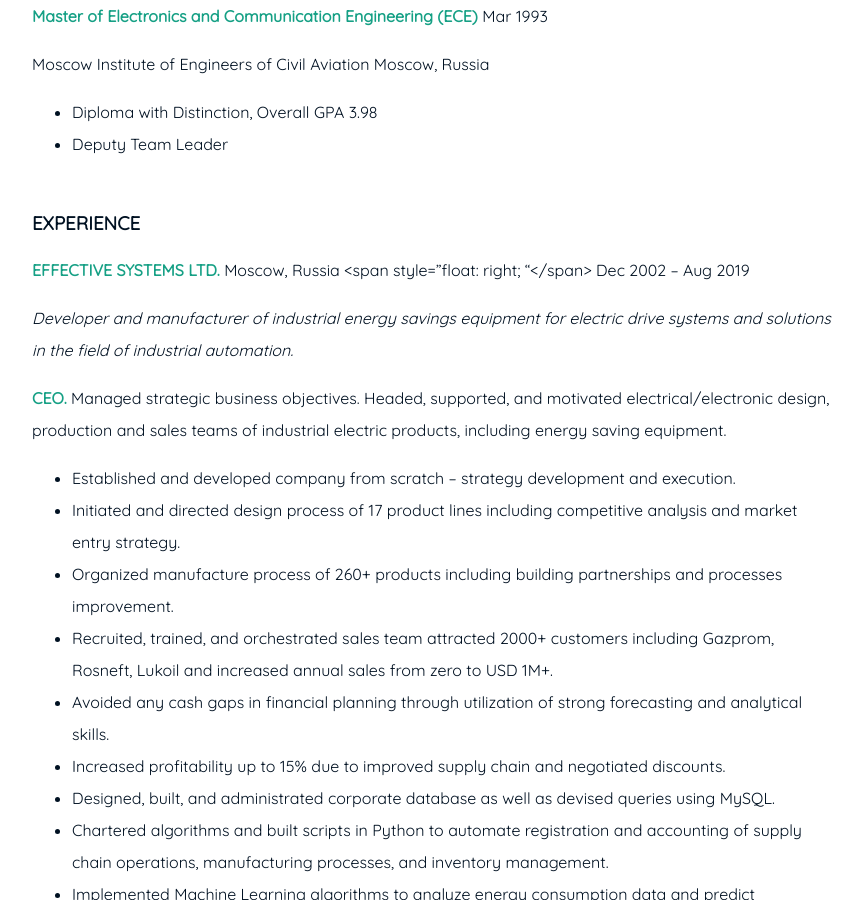
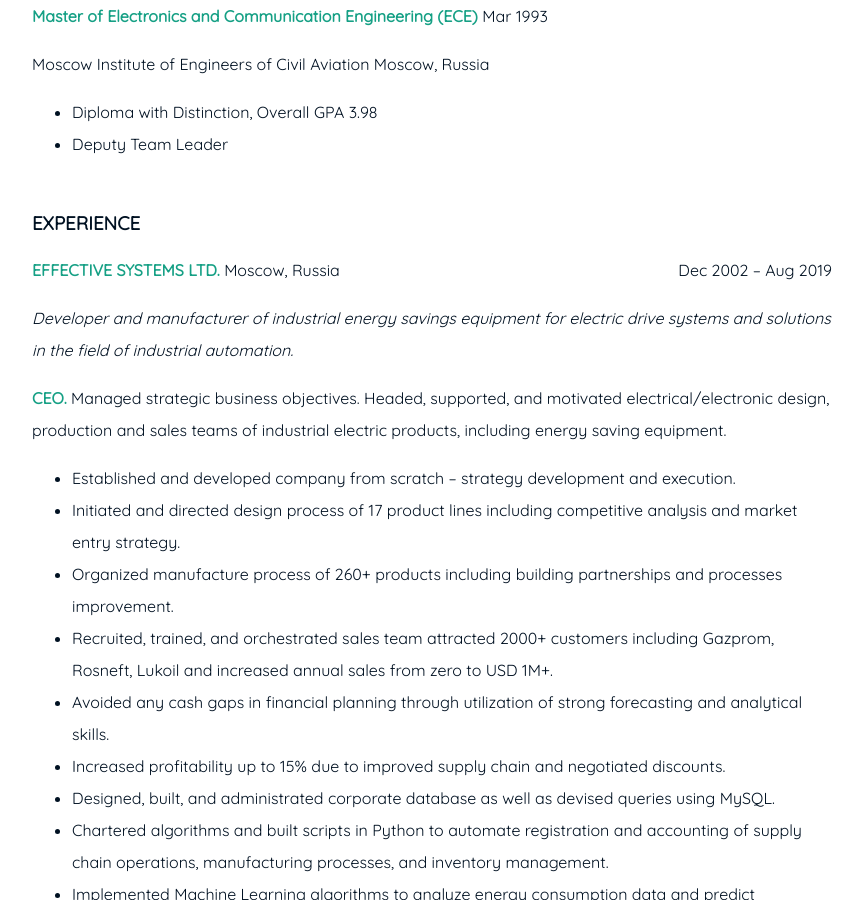
Before and after one commit to alexyushkin/alexyushkin.github.io, a Jekyll site: the page built from resume.md, in a window 1280 px wide and 900 px high, scrolled down 1057 px. Shown: the whole window, without its empty margins (208-1070 px from the left). Built offline with Jekyll 4.4.1, drawn with Linux system fonts in a browser that asks for light colours.

Commit message:
Update resume.md

```diff
--- a/resume.md
+++ b/resume.md
@@ -45,7 +45,7 @@ Moscow Institute of Engineers of Civil Aviation   Moscow, Russia
 
 ### EXPERIENCE
 
-**EFFECTIVE SYSTEMS LTD.** Moscow, Russia <span style="float: right; "</span>  Dec 2002 – Aug 2019
+**EFFECTIVE SYSTEMS LTD.** Moscow, Russia <span style="float: right; ">Dec 2002 – Aug 2019</span>
 
 _Developer and manufacturer of industrial energy savings equipment for electric drive systems and solutions in the field of industrial automation._
 
```
